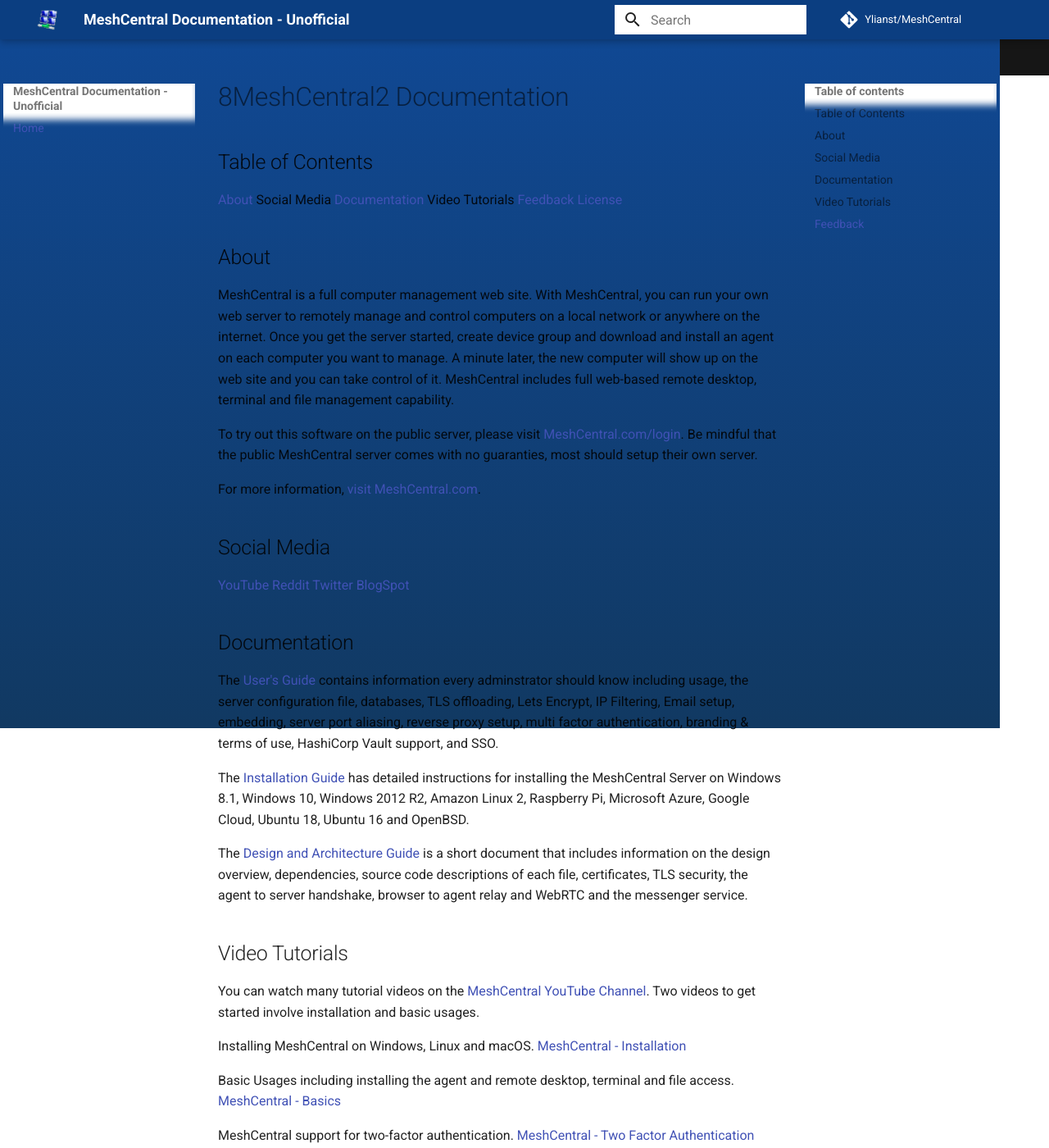
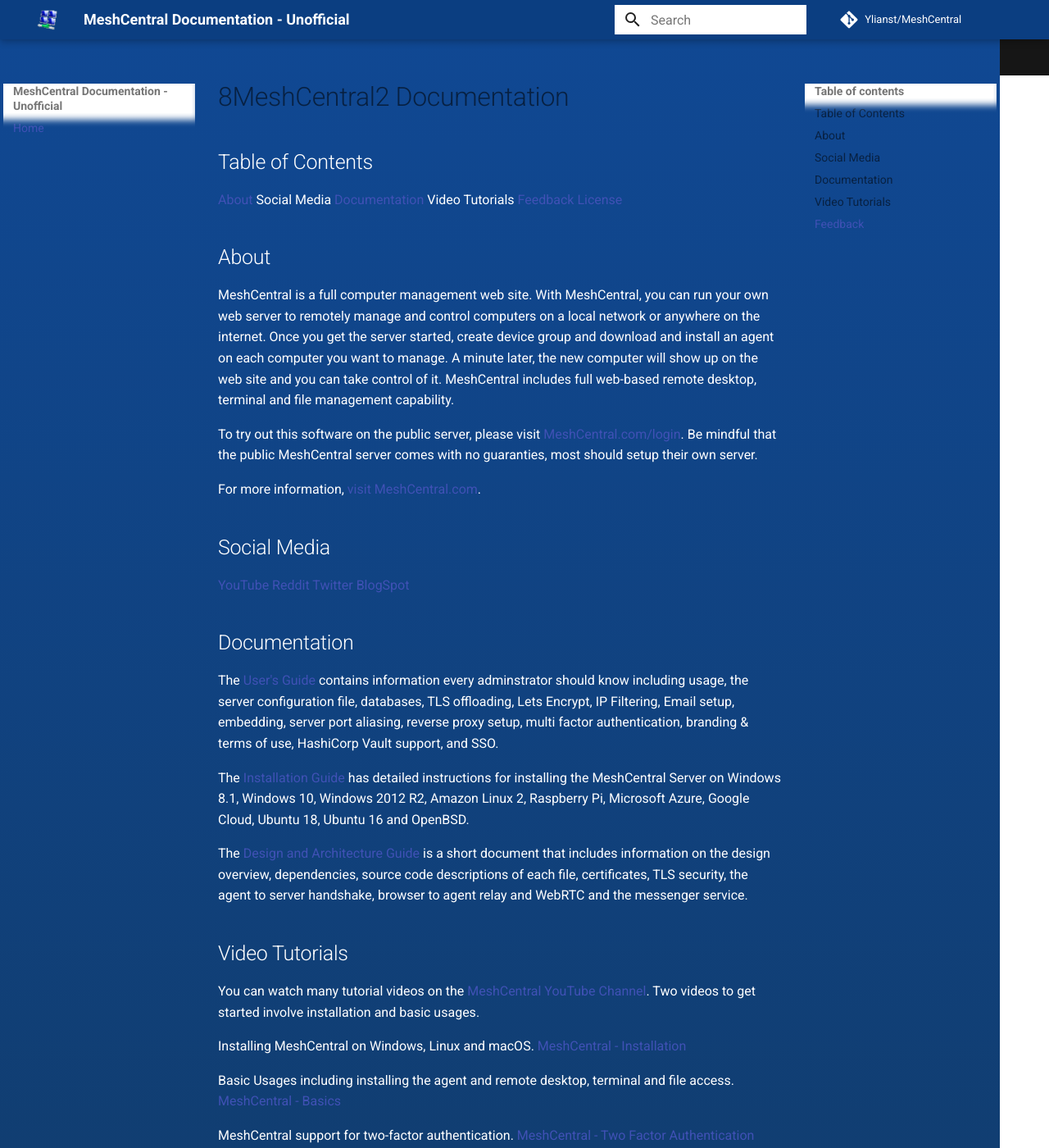
Before and after one commit to silversword411/meshcentraldocs_unofficial, an MkDocs documentation site: the page built from docs/docs/index.md, in a window 1280 px wide and 1400 px high. Shown: the whole window at 82% size. Built offline with MkDocs 1.6.1 and Material for MkDocs 9.7.7, drawn with Linux system fonts in a browser that asks for light colours; comment, search, counter and statistics services are not loaded.

Commit message:
color and dotdot

```diff
--- a/docs/docs/stylesheets/extra.css
+++ b/docs/docs/stylesheets/extra.css
@@ -9,10 +9,9 @@
     color: initial;
 }
 .md-main {
-    margin: 0px;
-    height: 60%;
+    color: white !important;
     background-color: #113962;
-    background: linear-gradient(to bottom, #104893 0%,#113962 100%), url(images/back.png);
+    background: linear-gradient(to bottom, #104893 0%,#113962 100%), url(../images/back.png);
     background-position: left:0;
     background-repeat: no-repeat;
     position: absolute;
```
